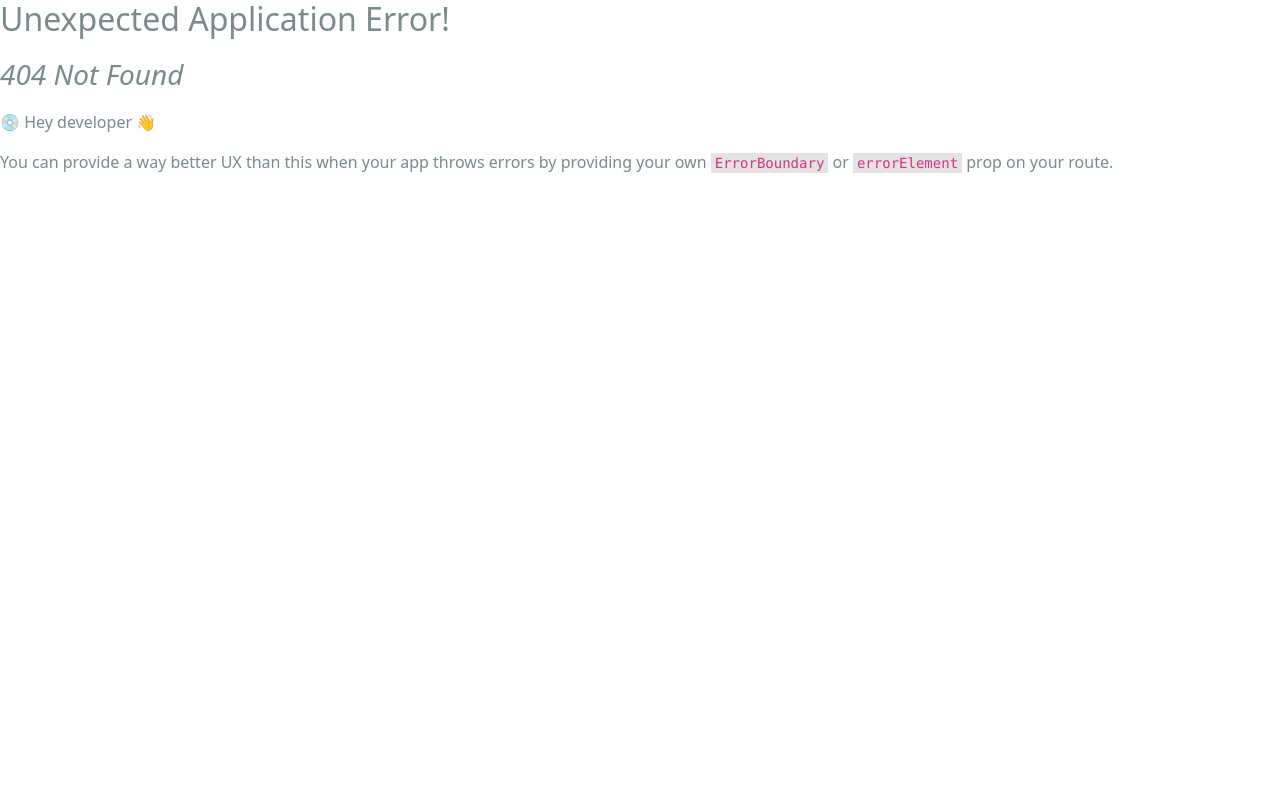
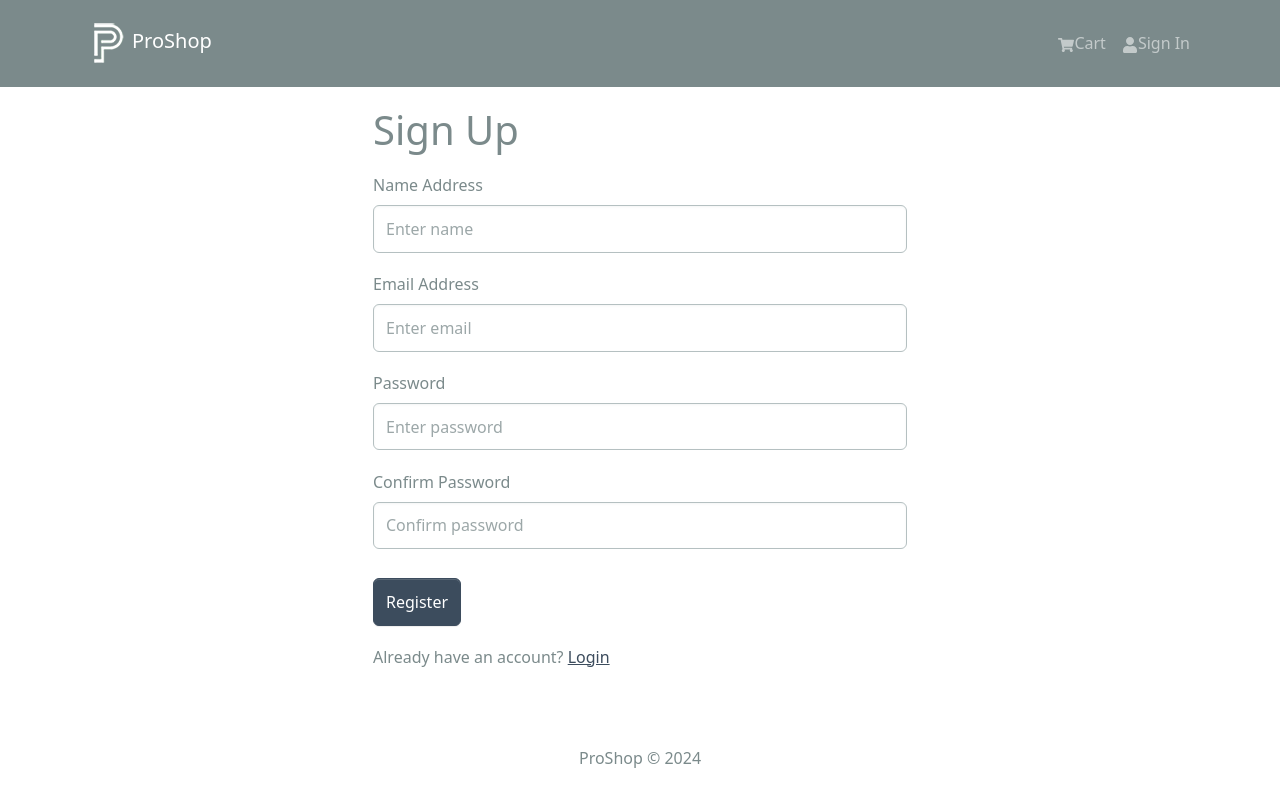
Before and after one commit to Musstah/eCommerce-platform, a React (Create React App) app in the folder frontend/: page /register in a window 1280 px wide. Before the commit this address had no page. Shown: the top 802 px of the page. Built offline with nearby package versions, Linux system fonts and the light colour scheme; the HTML template or start-up script is replaced by a standard one.

Commit message:
Frontend auth done

```diff
--- a/frontend/package.json
+++ b/frontend/package.json
@@ -18,6 +18,7 @@
     "react-router-bootstrap": "^0.26.2",
     "react-router-dom": "^6.22.3",
     "react-scripts": "5.0.1",
+    "react-toastify": "^10.0.5",
     "web-vitals": "^2.1.4"
   },
   "scripts": {
--- a/frontend/src/App.js
+++ b/frontend/src/App.js
@@ -1,5 +1,7 @@
 import { Container } from "react-bootstrap";
 import { Outlet } from "react-router-dom";
+import { ToastContainer } from "react-toastify";
+import "react-toastify/dist/ReactToastify.css";
 import Header from "./components/Header";
 import Footer from "./components/Footer";
 
@@ -13,6 +15,7 @@
         </Container>
       </main>
       <Footer />
+      <ToastContainer />
     </>
   );
 };
--- /dev/null
+++ b/frontend/src/components/FormContainer.jsx
@@ -0,0 +1,15 @@
+import { Container, Row, Col } from "react-bootstrap";
+
+const FormContainer = ({ children }) => {
+  return (
+    <Container>
+      <Row className="justify-content-md-center">
+        <Col xs={12} md={6}>
+          {children}
+        </Col>
+      </Row>
+    </Container>
+  );
+};
+
+export default FormContainer;
--- a/frontend/src/components/Header.jsx
+++ b/frontend/src/components/Header.jsx
@@ -1,12 +1,30 @@
-import { Badge, Navbar, Nav, Container } from "react-bootstrap";
+import { useNavigate } from "react-router-dom";
+import { Badge, Navbar, Nav, Container, NavDropdown } from "react-bootstrap";
 import { FaShoppingCart, FaUser } from "react-icons/fa";
 import { LinkContainer } from "react-router-bootstrap";
-import { useSelector } from "react-redux";
+import { useSelector, useDispatch } from "react-redux";
+import { useLogoutMutation } from "../slices/usersApiSlice";
+import { logout } from "../slices/authSlice";
 import logo from "../assets/logo.png";
 
 const Header = () => {
   const { cartItems } = useSelector((state) => state.cart);
-  console.log(cartItems);
+  const { userInfo } = useSelector((state) => state.auth);
+
+  const dispatch = useDispatch();
+  const navigate = useNavigate();
+
+  const [logoutApiCall] = useLogoutMutation();
+
+  const logoutHandler = async () => {
+    try {
+      await logoutApiCall().unwrap();
+      dispatch(logout());
+      navigate("/login");
+    } catch (err) {
+      console.log(err);
+    }
+  };
 
   return (
     <header>
@@ -32,12 +50,23 @@
                   )}
                 </Nav.Link>
               </LinkContainer>
-              <LinkContainer to="/">
-                <Nav.Link>
-                  <FaUser />
-                  Sign In
-                </Nav.Link>
-              </LinkContainer>
+              {userInfo ? (
+                <NavDropdown title={userInfo.name} id="username">
+                  <LinkContainer to="/profile">
+                    <NavDropdown.Item>Profile</NavDropdown.Item>
+                  </LinkContainer>
+                  <NavDropdown.Item onClick={logoutHandler}>
+                    Logout
+                  </NavDropdown.Item>
+                </NavDropdown>
+              ) : (
+                <LinkContainer to="/login">
+                  <Nav.Link>
+                    <FaUser />
+                    Sign In
+                  </Nav.Link>
+                </LinkContainer>
+              )}
             </Nav>
           </Navbar.Collapse>
         </Container>
--- a/frontend/src/index.js
+++ b/frontend/src/index.js
@@ -16,6 +16,8 @@
 import HomeScreen from "./screens/HomeScreen";
 import ProductScreen from "./screens/ProductScreen";
 import CartScreen from "./screens/CartScreen";
+import LoginScreen from "./screens/LoginScreen";
+import RegisterScreen from "./screens/RegisterScreen";
 
 const router = createBrowserRouter(
   createRoutesFromElements(
@@ -23,6 +25,8 @@
       <Route index={true} path="/" element={<HomeScreen />} />
       <Route path="/product/:id" element={<ProductScreen />} />
       <Route path="/cart" element={<CartScreen />} />
+      <Route path="/login" element={<LoginScreen />} />
+      <Route path="/register" element={<RegisterScreen />} />
     </Route>
   )
 );
--- /dev/null
+++ b/frontend/src/screens/LoginScreen.jsx
@@ -0,0 +1,90 @@
+import { useState, useEffect } from "react";
+import { Link, useLocation, useNavigate } from "react-router-dom";
+import { Form, Button, Row, Col } from "react-bootstrap";
+import { useDispatch, useSelector } from "react-redux";
+import FormContainer from "../components/FormContainer";
+import Loader from "../components/Loader";
+import { useLoginMutation } from "../slices/usersApiSlice";
+import { setCredentials } from "../slices/authSlice";
+import { toast } from "react-toastify";
+
+const LoginScreen = () => {
+  const [email, setEmail] = useState("");
+  const [password, setPassword] = useState("");
+
+  const dispatch = useDispatch();
+  const navigate = useNavigate();
+
+  const [login, { isLoading }] = useLoginMutation();
+
+  const { userInfo } = useSelector((state) => state.auth);
+
+  const { search } = useLocation();
+  const sp = new URLSearchParams(search);
+  const redirect = sp.get("redirect") || "/";
+
+  useEffect(() => {
+    if (userInfo) {
+      navigate(redirect);
+    }
+  }, [userInfo, redirect, navigate]);
+
+  const submitHandler = async (e) => {
+    e.preventDefault();
+    try {
+      const res = await login({ email, password }).unwrap();
+      dispatch(setCredentials({ ...res }));
+      navigate(redirect);
+    } catch (err) {
+      toast.error(err?.data?.message || err.error);
+    }
+  };
+
+  return (
+    <FormContainer>
+      <h1>Sign In</h1>
+
+      <Form onSubmit={submitHandler}>
+        <Form.Group controlId="email" className="my-3">
+          <Form.Label>Email Address</Form.Label>
+          <Form.Control
+            type="email"
+            placeholder="Enter email"
+            value={email}
+            onChange={(e) => setEmail(e.target.value)}
+          ></Form.Control>
+        </Form.Group>
+
+        <Form.Group controlId="password" className="my-3">
+          <Form.Label>Password</Form.Label>
+          <Form.Control
+            type="password"
+            placeholder="Enter password"
+            value={password}
+            onChange={(e) => setPassword(e.target.value)}
+          ></Form.Control>
+        </Form.Group>
+
+        <Button
+          type="submit"
+          variant="primary"
+          className="mt-2"
+          disabled={isLoading}
+        >
+          Sign In
+        </Button>
+        {isLoading && <Loader />}
+      </Form>
+      <Row className="py-3">
+        <Col>
+          New Customer?{" "}
+          <Link to={redirect ? `/register?redirect=${redirect}` : "/register"}>
+            Register
+          </Link>
+        </Col>
+      </Row>
+    </FormContainer>
+  );
+};
+
+export default LoginScreen;
--- /dev/null
+++ b/frontend/src/screens/RegisterScreen.jsx
@@ -0,0 +1,116 @@
+import { useState, useEffect } from "react";
+import { Link, useLocation, useNavigate } from "react-router-dom";
+import { Form, Button, Row, Col } from "react-bootstrap";
+import { useDispatch, useSelector } from "react-redux";
+import FormContainer from "../components/FormContainer";
+import Loader from "../components/Loader";
+import { useRegisterMutation } from "../slices/usersApiSlice";
+import { setCredentials } from "../slices/authSlice";
+import { toast } from "react-toastify";
+
+const RegisterScreen = () => {
+  const [name, setName] = useState("");
+  const [email, setEmail] = useState("");
+  const [password, setPassword] = useState("");
+  const [confirmPassword, setConfirmPassword] = useState("");
+
+  const dispatch = useDispatch();
+  const navigate = useNavigate();
+
+  const [register, { isLoading }] = useRegisterMutation();
+
+  const { userInfo } = useSelector((state) => state.auth);
+
+  const { search } = useLocation();
+  const sp = new URLSearchParams(search);
+  const redirect = sp.get("redirect") || "/";
+
+  useEffect(() => {
+    if (userInfo) {
+      navigate(redirect);
+    }
+  }, [userInfo, redirect, navigate]);
+
+  const submitHandler = async (e) => {
+    e.preventDefault();
+    if (password !== confirmPassword) {
+      toast.error("Password do not match");
+    } else {
+      try {
+        const res = await register({ name, email, password }).unwrap();
+        dispatch(setCredentials({ ...res }));
+        navigate(redirect);
+      } catch (err) {
+        toast.error(err?.data?.message || err.error);
+      }
+    }
+  };
+
+  return (
+    <FormContainer>
+      <h1>Sign Up</h1>
+
+      <Form onSubmit={submitHandler}>
+        <Form.Group controlId="name" className="my-3">
+          <Form.Label>Name Address</Form.Label>
+          <Form.Control
+            type="text"
+            placeholder="Enter name"
+            value={name}
+            onChange={(e) => setName(e.target.value)}
+          ></Form.Control>
+        </Form.Group>
+
+        <Form.Group controlId="email" className="my-3">
+          <Form.Label>Email Address</Form.Label>
+          <Form.Control
+            type="email"
+            placeholder="Enter email"
+            value={email}
+            onChange={(e) => setEmail(e.target.value)}
+          ></Form.Control>
+        </Form.Group>
+
+        <Form.Group controlId="password" className="my-3">
+          <Form.Label>Password</Form.Label>
+          <Form.Control
+            type="password"
+            placeholder="Enter password"
+            value={password}
+            onChange={(e) => setPassword(e.target.value)}
+          ></Form.Control>
+        </Form.Group>
+
+        <Form.Group controlId="confirmPassword" className="my-3">
+          <Form.Label>Confirm Password</Form.Label>
+          <Form.Control
+            type="password"
+            placeholder="Confirm password"
+            value={confirmPassword}
+            onChange={(e) => setConfirmPassword(e.target.value)}
+          ></Form.Control>
+        </Form.Group>
+
+        <Button
+          type="submit"
+          variant="primary"
+          className="mt-2"
+          disabled={isLoading}
+        >
+          Register
+        </Button>
+        {isLoading && <Loader />}
+      </Form>
+      <Row className="py-3">
+        <Col>
+          Already have an account?{" "}
+          <Link to={redirect ? `/login?redirect=${redirect}` : "/login"}>
+            Login
+          </Link>
+        </Col>
+      </Row>
+    </FormContainer>
+  );
+};
+
+export default RegisterScreen;
--- /dev/null
+++ b/frontend/src/slices/authSlice.js
@@ -0,0 +1,26 @@
+import { createSlice } from "@reduxjs/toolkit";
+
+const initialState = {
+  userInfo: localStorage.getItem("userInfo")
+    ? JSON.parse(localStorage.getItem("userInfo"))
+    : null,
+};
+
+const authSlice = createSlice({
+  name: "auth",
+  initialState,
+  reducers: {
+    setCredentials: (state, action) => {
+      state.userInfo = action.payload;
+      localStorage.setItem("userInfo", JSON.stringify(action.payload));
+    },
+    logout: (state, action) => {
+      state.userInfo = null;
+      localStorage.removeItem("userInfo");
+    },
+  },
+});
+
+export const { setCredentials, logout } = authSlice.actions;
+
+export default authSlice.reducer;
--- /dev/null
+++ b/frontend/src/slices/usersApiSlice.js
@@ -0,0 +1,31 @@
+import { USERS_URL } from "../constants";
+import { apiSlice } from "./apiSlice";
+
+export const usersApiSlice = apiSlice.injectEndpoints({
+  endpoints: (builder) => ({
+    login: builder.mutation({
+      query: (data) => ({
+        url: `${USERS_URL}/auth`,
+        method: "POST",
+        body: data,
+      }),
+      keepUnusedDataFor: 5,
+    }),
+    register: builder.mutation({
+      query: (data) => ({
+        url: `${USERS_URL}`,
+        method: "POST",
+        body: data,
+      }),
+    }),
+    logout: builder.mutation({
+      query: () => ({
+        url: `${USERS_URL}/logout`,
+        method: "POST",
+      }),
+    }),
+  }),
+});
+
+export const { useLoginMutation, useLogoutMutation, useRegisterMutation } =
+  usersApiSlice;
--- a/frontend/src/store.js
+++ b/frontend/src/store.js
@@ -1,11 +1,13 @@
 import { configureStore } from "@reduxjs/toolkit";
 import { apiSlice } from "./slices/apiSlice";
 import cartSliceReducer from "./slices/cartSlice";
+import authSliceReducer from "./slices/authSlice";
 
 const store = configureStore({
   reducer: {
     [apiSlice.reducerPath]: apiSlice.reducer,
     cart: cartSliceReducer,
+    auth: authSliceReducer,
   },
   middleware: (getDefaultMiddleware) =>
     getDefaultMiddleware().concat(apiSlice.middleware),
```
Also changed, not shown: 2 other files (tests, documents, lock files or other folders).
